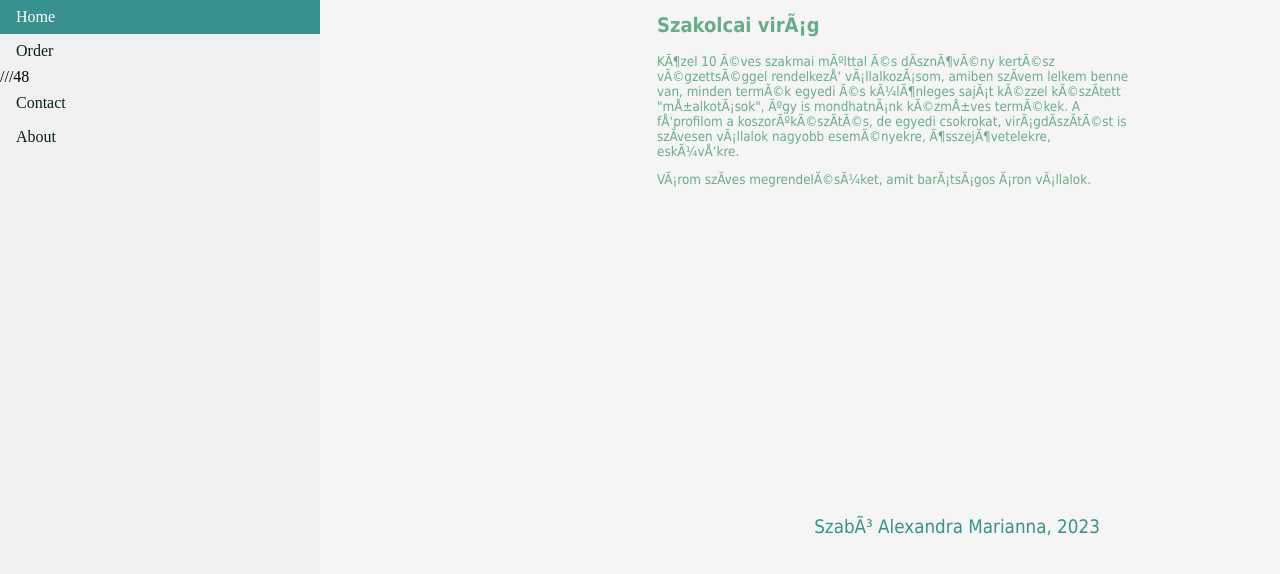
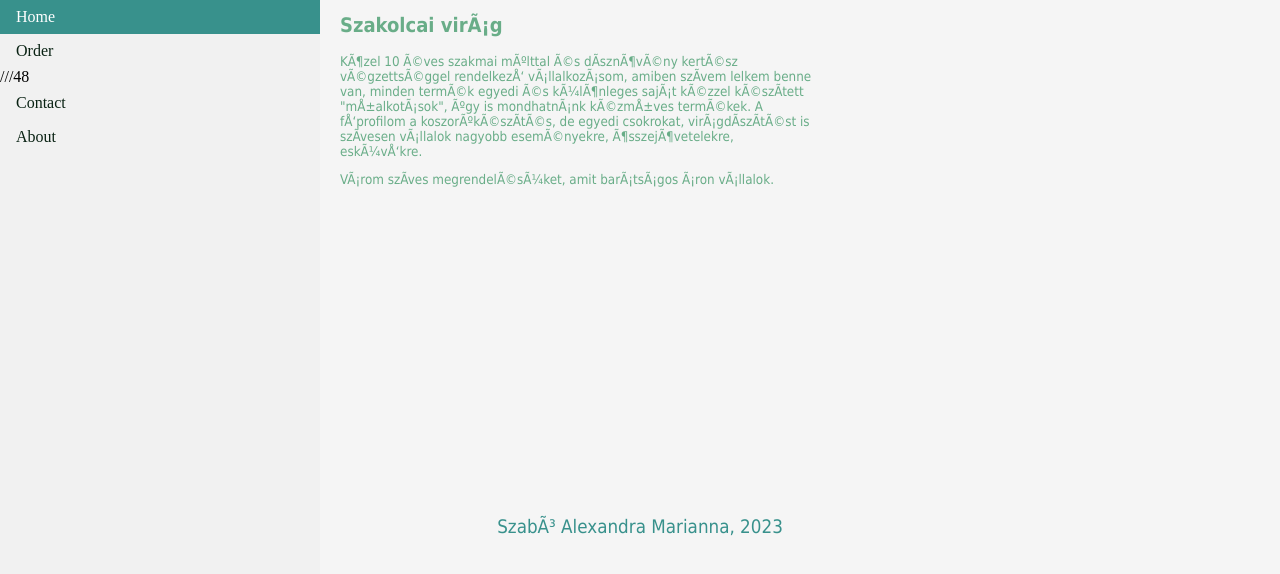
Before and after one commit to Szaszu2002/WEB_technologiak, a plain HTML site: page beadando/index.html in a window 1280 px wide. Drawn offline with Linux system fonts and the light colour scheme.

Commit message:
index.html

```diff
--- a/beadando/index.html
+++ b/beadando/index.html
@@ -42,7 +42,7 @@
 <body>
 
 
-    <table align="right" style="table-layout:fixed; font-family:tahoma; font-size:14pt; color:white" border="0">
+    <table align="center" style="table-layout:fixed; font-family:tahoma; font-size:14pt; color:white" border="0">
         <ul>
             <li>
                 <a class="active">Home</a>
```
